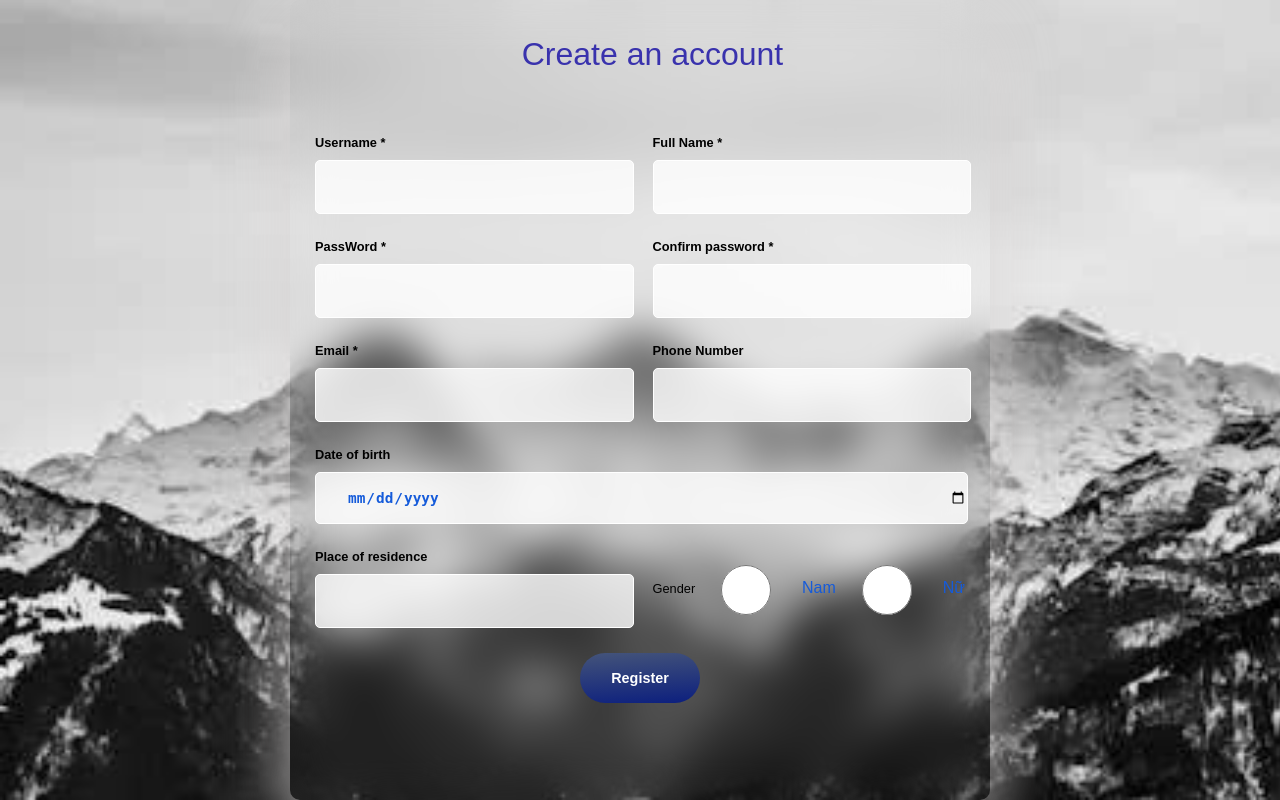
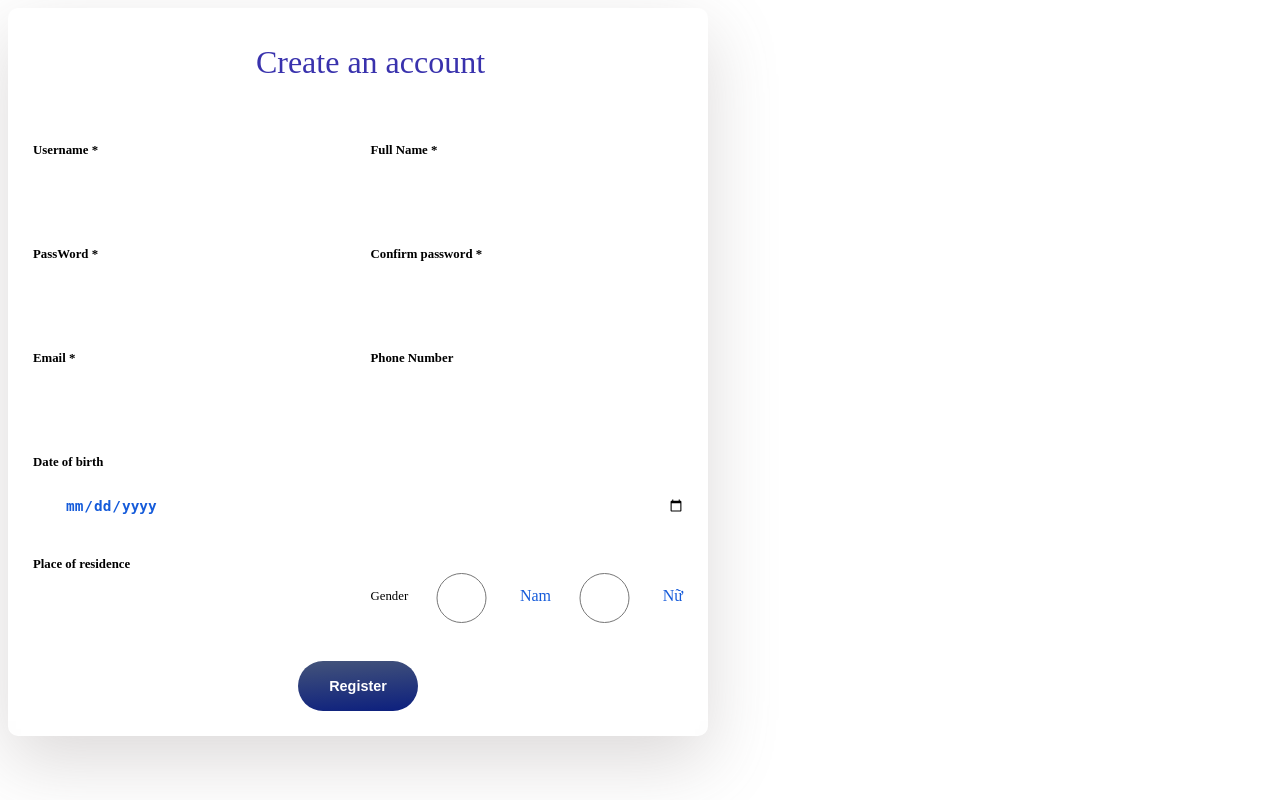
Before and after one commit to winlilom24/NhomTN, a PHP site: page /duanDangNhap/views/dangky.php in a window 1280 px wide. Run offline with PHP 8.4, Linux system fonts and the light colour scheme.

Commit message:
chỉnh css đăng ký cho phù hợp khi them header

```diff
--- a/style/css/main.css
+++ b/style/css/main.css
@@ -1,9 +1,4 @@
-body {
-  margin: 0;
-  padding: 0;
-}
-
-body {
+.register {
   width: 100vw;
   height: 100vh;
   font-family: Arial, Helvetica, sans-serif;
@@ -16,25 +11,15 @@ body {
   flex-direction: column;
   justify-content: center;
   align-items: center;
-  /* background: rgba(57, 50, 173, 1); */
-}
-
-body > * {
-  margin: 0;
-  padding: 0;
-  box-sizing: inherit;
 }
 
 .wrapper {
   background: transparent;
   /* Làm nền trong suốt */
   width: 700px;
-  min-height: 100%;
+  min-height: 90%;
   border-radius: 10px;
   box-shadow: 0 25px 70px rgba(216, 213, 213, 0.902);
-  /* background: rgba(228, 223, 223, 0.854); */
-  /* Màu trắng với độ trong suốt */
-  /* Làm mờ nền phía sau */
   overflow: hidden;
   backdrop-filter: blur(20px);
 }
@@ -55,7 +40,6 @@ h1.title {
 }
 
 .myform {
-  /* background: #F4F5F7; */
   padding: 25px;
   display: grid;
   grid-template-columns: 1fr 1fr;
```
